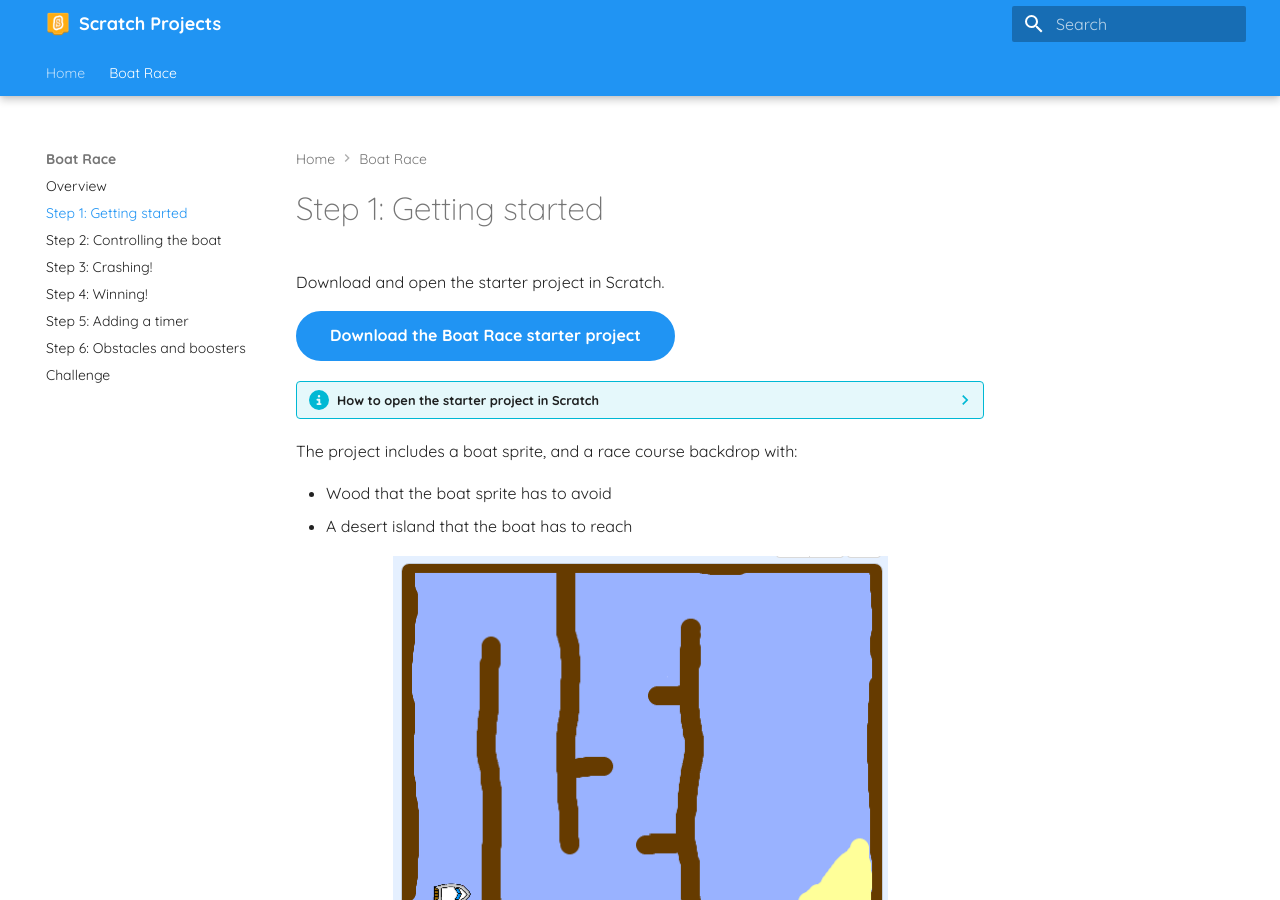
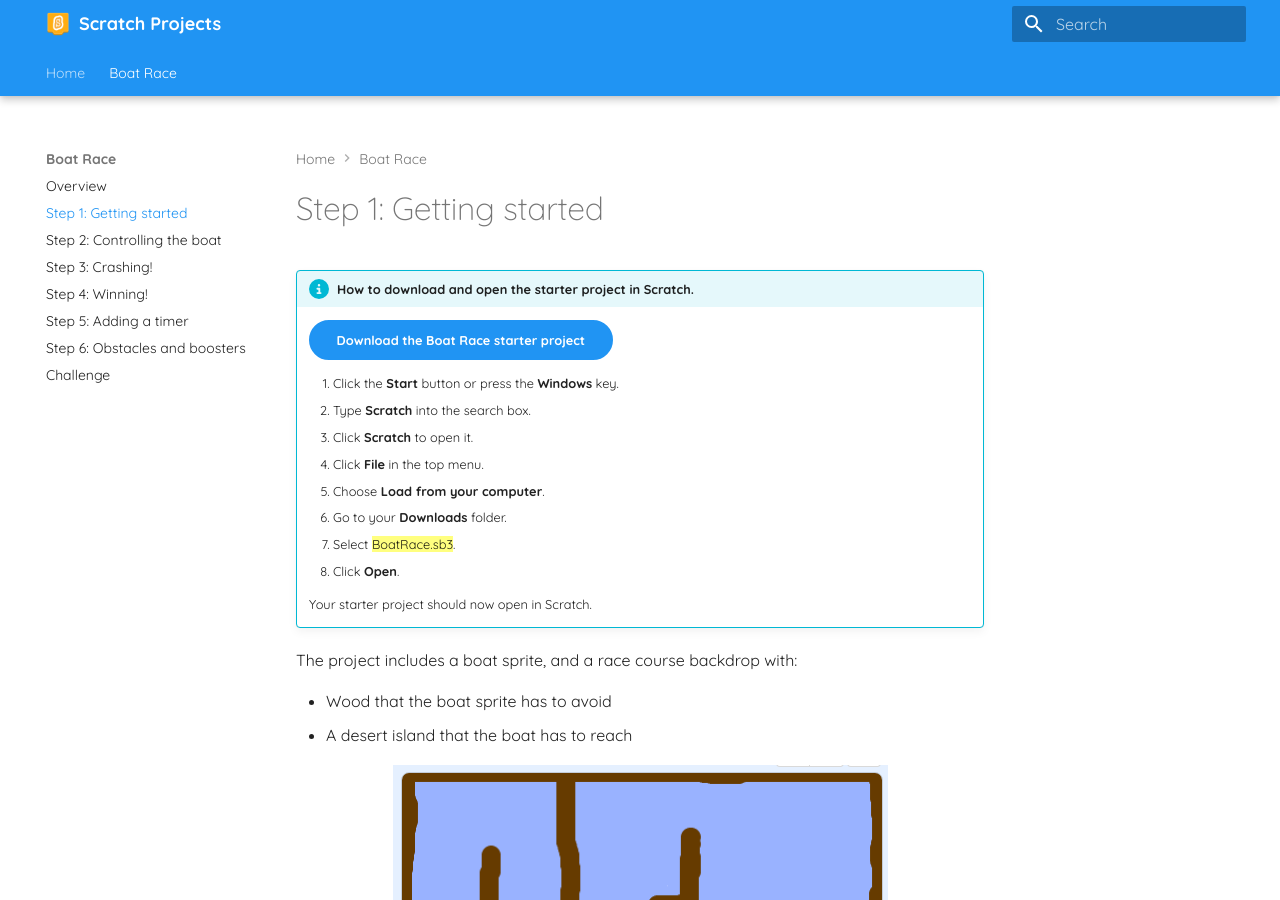
Before and after one commit to Mr-Wood-CS/scratch-projects, an MkDocs documentation site: the page built from docs/boat-race/boat-race-step-1.md, in a window 1280 px wide and 900 px high. Built offline with MkDocs 1.6.1 and Material for MkDocs 9.7.7, drawn with Linux system fonts in a browser that asks for light colours; some of the changed lines change nothing that is shown.

Commit message:
update files

```diff
--- a/docs/boat-race/boat-race-step-1.md
+++ b/docs/boat-race/boat-race-step-1.md
@@ -1,10 +1,8 @@
 # Step 1: Getting started
 
-Download and open the starter project in Scratch.
+!!! info "How to download and open the starter project in Scratch."
 
-[Download the Boat Race starter project](BoatRace.sb3){ .md-button .md-button--primary .download-button }
-
-??? info "How to open the starter project in Scratch"
+    [Download the Boat Race starter project](BoatRace.sb3){ .md-button .md-button--primary .download-button }
 
     1. Click the **Start** button or press the **Windows** key.
     2. Type **Scratch** into the search box.
```
Also changed, not shown: site/boat-race/boat-race-step-1/index.html, site/search/search_index.json.
